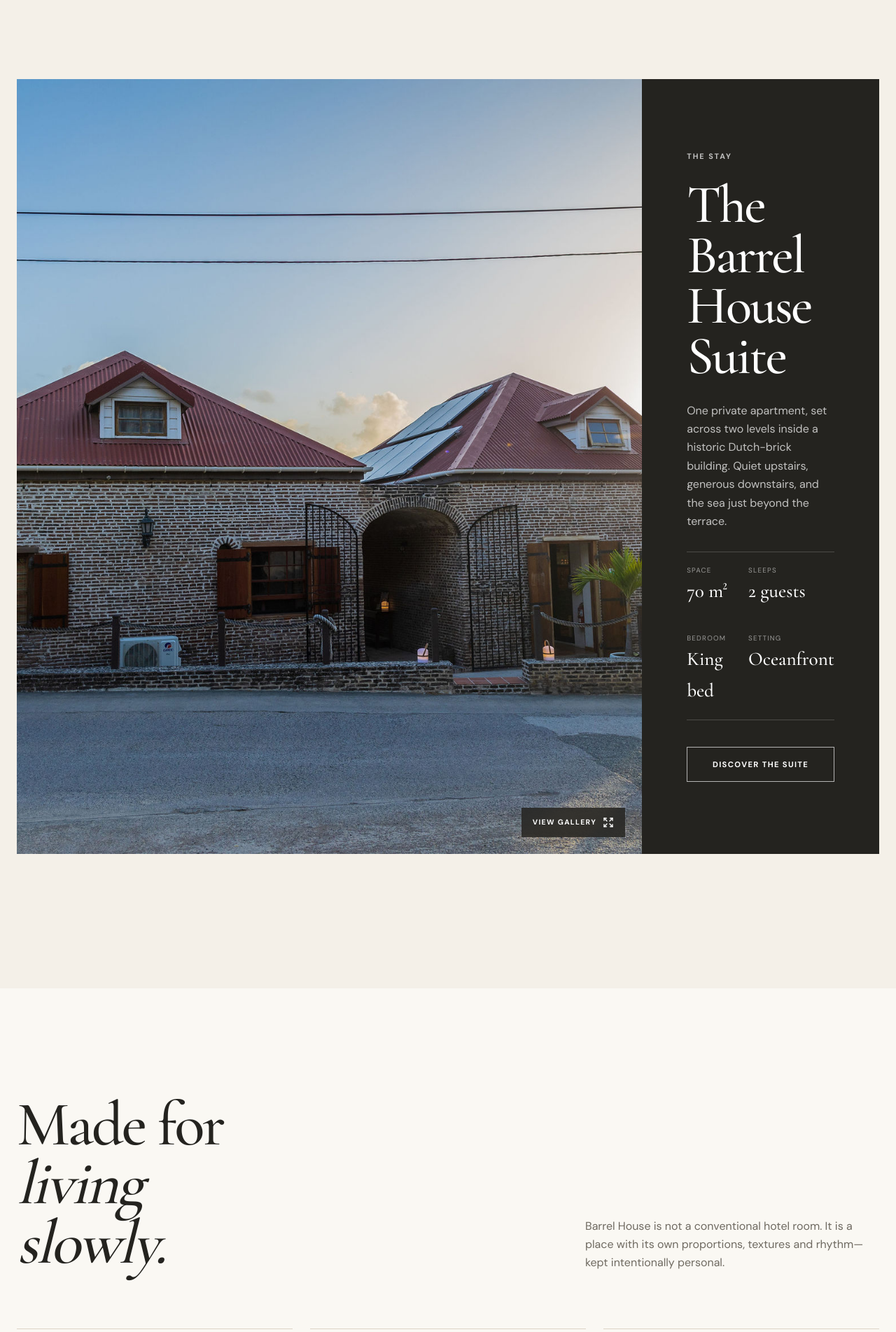
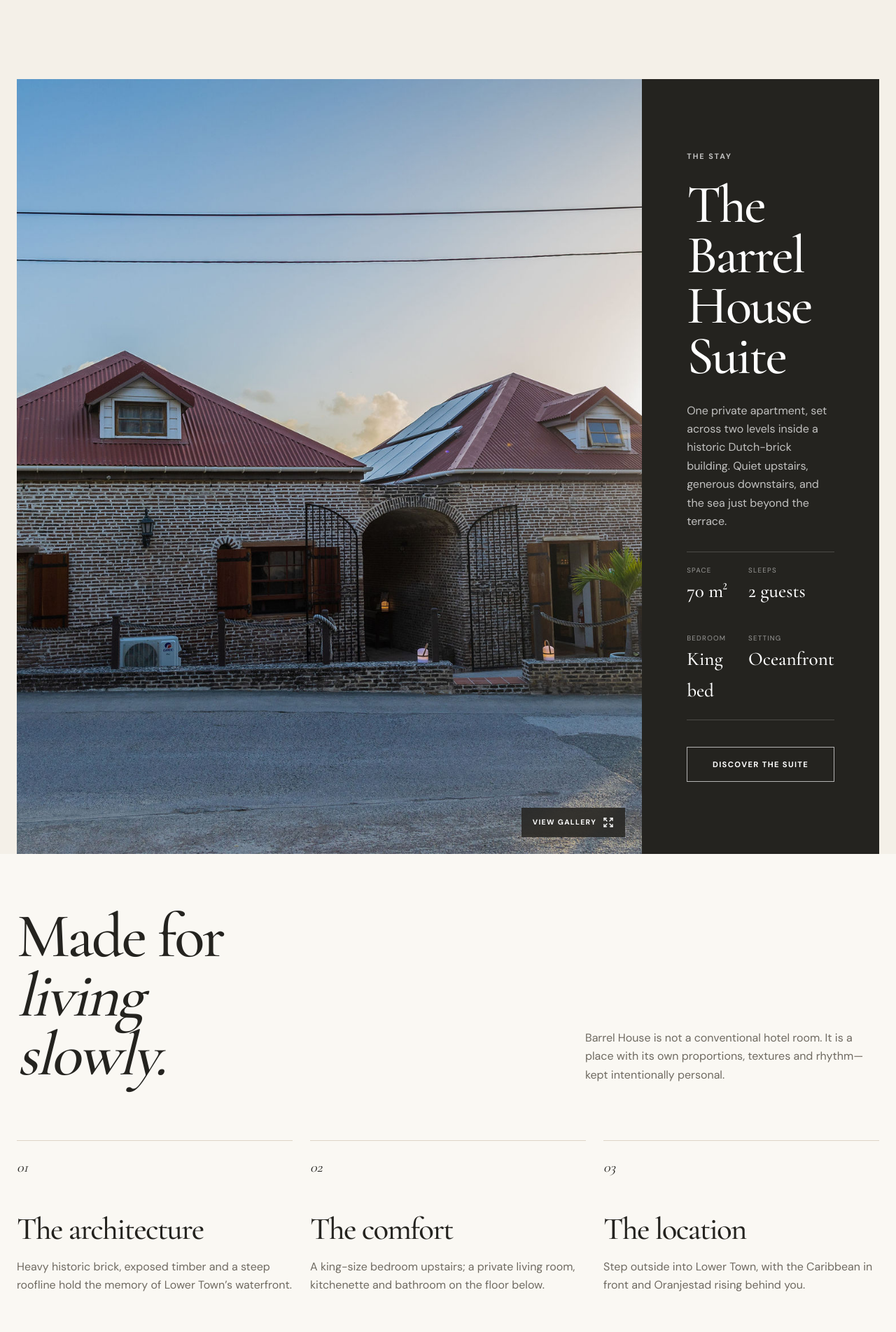
Before and after one commit to einstijner/barrelhouse, a Next.js app: page / in a window 1280 px wide. Shown: the part 1177-3080 px from the top of the page at 70% size. Built offline with nearby package versions, Linux system fonts and the light colour scheme; no server answers.

Commit message:
Reduce homepage section spacing

```diff
--- a/app/globals.css
+++ b/app/globals.css
@@ -59,7 +59,7 @@ h3 { font-size:clamp(2rem,3.2vw,3.5rem); }
 .intro { display:grid; grid-template-columns:1fr 2fr; gap:8vw; padding:clamp(60px,8vw,120px) 0; }
 .intro blockquote { margin:0; font-family:var(--font-display); font-size:clamp(2.5rem,5vw,5.8rem); line-height:1.05; letter-spacing:-.03em; }
 .intro blockquote em { color:var(--clay); font-weight:400; }
-.suite-feature { padding:0 0 clamp(110px,15vw,220px); }
+.suite-feature { padding:0; }
 .suite-feature-grid { display:grid; grid-template-columns:minmax(0,1.45fr) minmax(320px,.55fr); }
 .suite-main-image { position:relative; min-height:720px; }
 .suite-gallery-preview { position:absolute; inset:0; display:block; width:100%; height:100%; overflow:hidden; border:0; padding:0; background:var(--ink); cursor:zoom-in; }
@@ -74,7 +74,7 @@ h3 { font-size:clamp(2rem,3.2vw,3.5rem); }
 .facts-row div { padding:18px 0; }
 .facts-row small { display:block; color:rgba(255,255,255,.55); font-size:.61rem; letter-spacing:.13em; text-transform:uppercase; }
 .facts-row strong { font-family:var(--font-display); font-size:1.7rem; font-weight:500; }
-.experience { padding:clamp(100px,12vw,180px) 0; background:var(--paper); }
+.experience { padding:clamp(56px,6vw,90px) 0; background:var(--paper); }
 .experience-head { display:flex; justify-content:space-between; gap:40px; align-items:end; margin-bottom:80px; }
 .experience-head h2 { max-width:7ch; margin:0; }
 .experience-head p { max-width:420px; color:var(--muted); }
```
